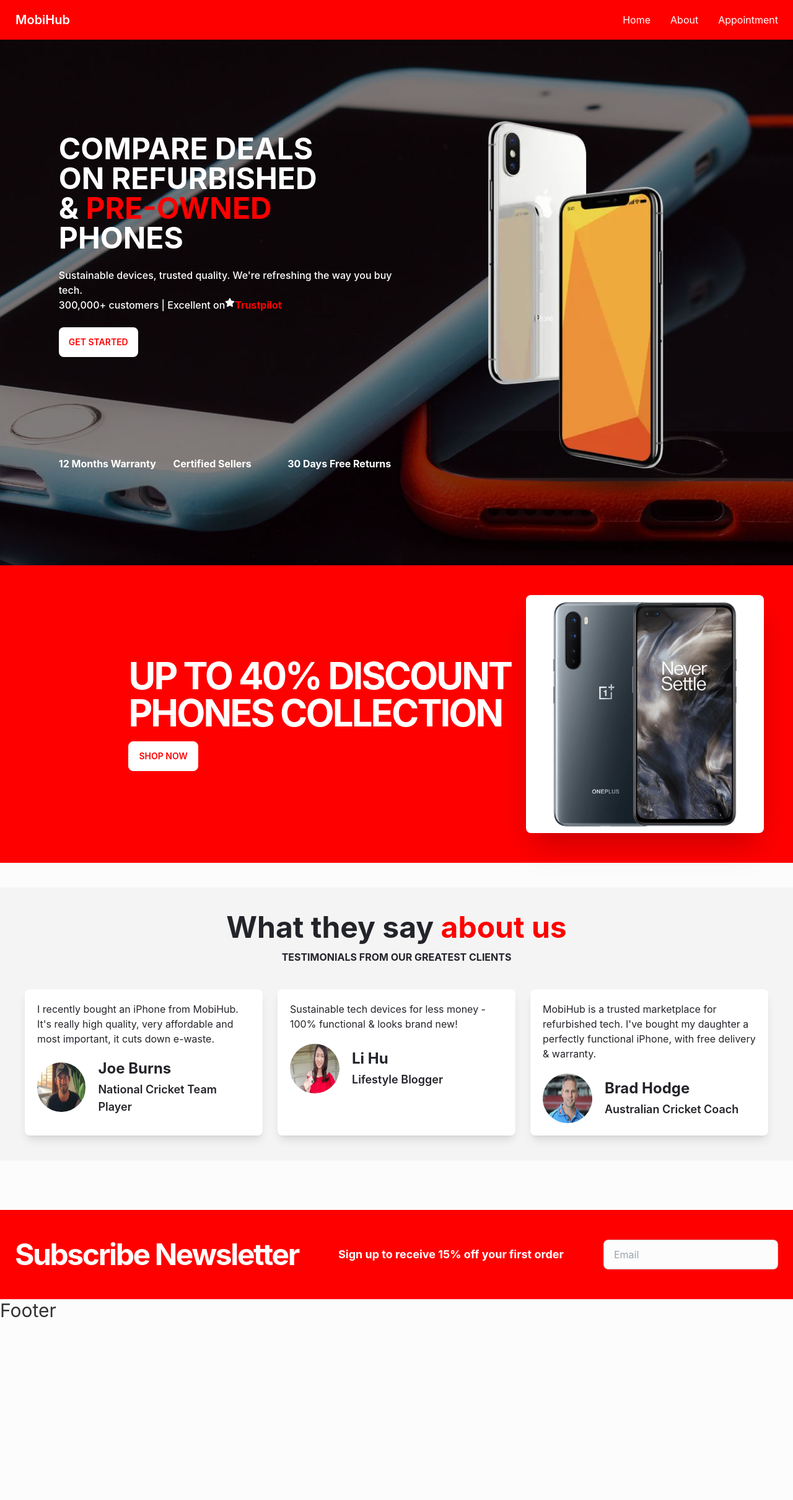
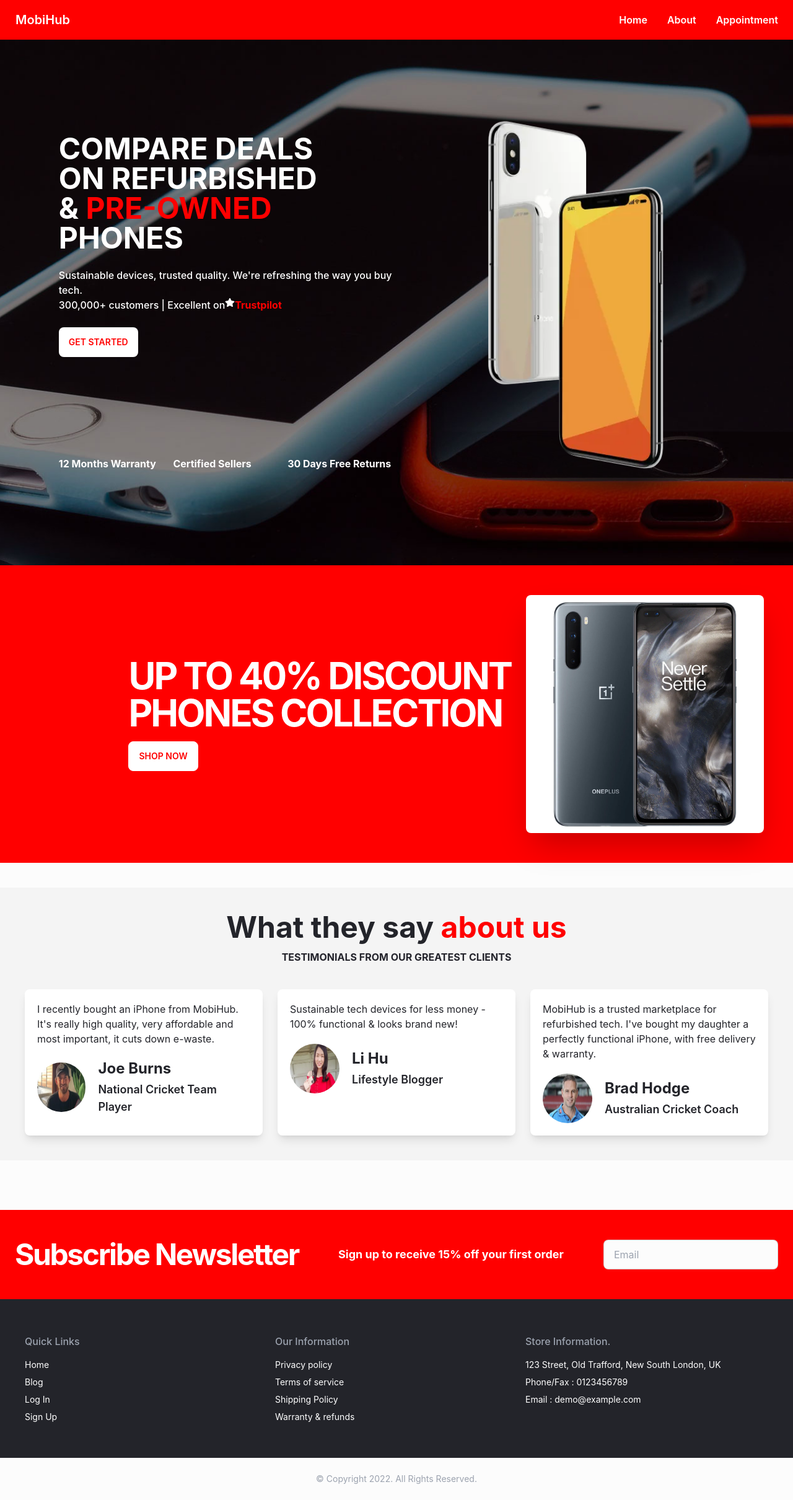
Before and after one commit to TahsinMostafiz/mobihub_client, a React (Create React App) app: page / in a window 1280 px wide. Shown: the whole page at 62% size. Before the commit the page ends 2132 px from the top, so only its background shows below. Built offline with nearby package versions, Linux system fonts and the light colour scheme.

Commit message:
Footer design done

```diff
--- a/src/Shared/Footer/Footer.js
+++ b/src/Shared/Footer/Footer.js
@@ -1,10 +1,45 @@
 import React from "react";
+import { Link } from "react-router-dom";
 
 const Footer = () => {
   return (
-    <div>
-      <h2 className="text-3xl">Footer</h2>
-    </div>
+    <footer>
+      <div className=" px-10 py-14 bg-accent text-white">
+        <div className="container grid grid-cols-1 mx-auto gap-x-3 gap-y-8  md:grid-cols-3">
+          <div className="flex flex-col space-y-4">
+            <h2 className="font-medium text-gray-400">Quick Links</h2>
+            <div className="flex flex-col space-y-2 text-sm ">
+              <Link to="/">Home</Link>
+              <Link to="/">Blog</Link>
+              <Link to="/">Log In</Link>
+              <Link to="/">Sign Up</Link>
+            </div>
+          </div>
+          <div className="flex flex-col space-y-4">
+            <h2 className="font-medium text-gray-400">Our Information</h2>
+            <div className="flex flex-col space-y-2 text-sm ">
+              <Link to="/">Privacy policy</Link>
+              <Link to="/">Terms of service</Link>
+              <Link to="/">Shipping Policy</Link>
+              <Link to="/">Warranty & refunds</Link>
+            </div>
+          </div>
+          <div className="flex flex-col space-y-4">
+            <h2 className="font-medium text-gray-400">Store Information.</h2>
+            <div className="flex flex-col space-y-2 text-sm ">
+              <Link to="/">123 Street, Old Trafford, New South London, UK</Link>
+              <Link to="/">Phone/Fax : 0123456789</Link>
+              <Link to="/">Email : demo@example.com</Link>
+            </div>
+          </div>
+        </div>
+      </div>
+      <div className="flex items-center justify-center py-6 text-sm">
+        <span className="text-gray-400">
+          © Copyright 2022. All Rights Reserved.
+        </span>
+      </div>
+    </footer>
   );
 };
 
--- a/src/Shared/NavBar/NavBar.js
+++ b/src/Shared/NavBar/NavBar.js
@@ -5,13 +5,19 @@
   const menuItems = (
     <>
       <li>
-        <Link to="/home">Home</Link>
+        <Link className="font-semibold" to="/home">
+          Home
+        </Link>
       </li>
       <li>
-        <Link to="/about">About</Link>
+        <Link className="font-semibold" to="/about">
+          About
+        </Link>
       </li>
       <li>
-        <Link to="/appointment">Appointment</Link>
+        <Link className="font-semibold" to="/appointment">
+          Appointment
+        </Link>
       </li>
     </>
   );
```
